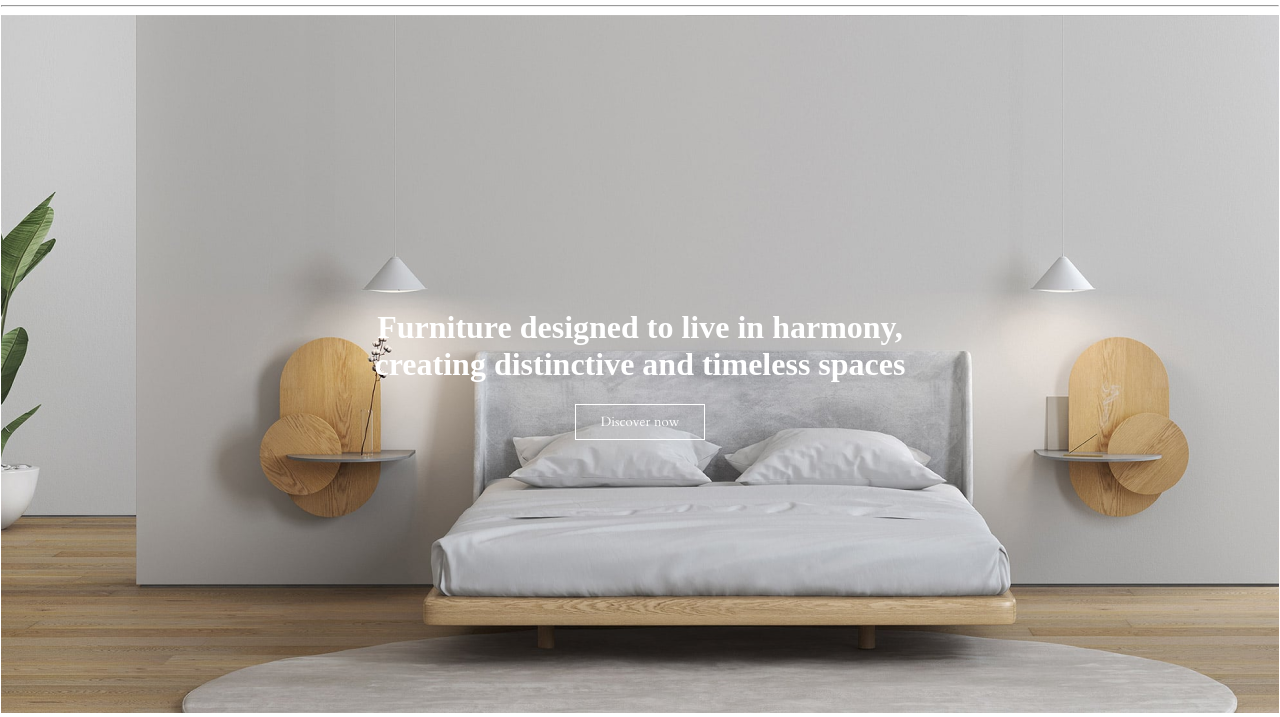
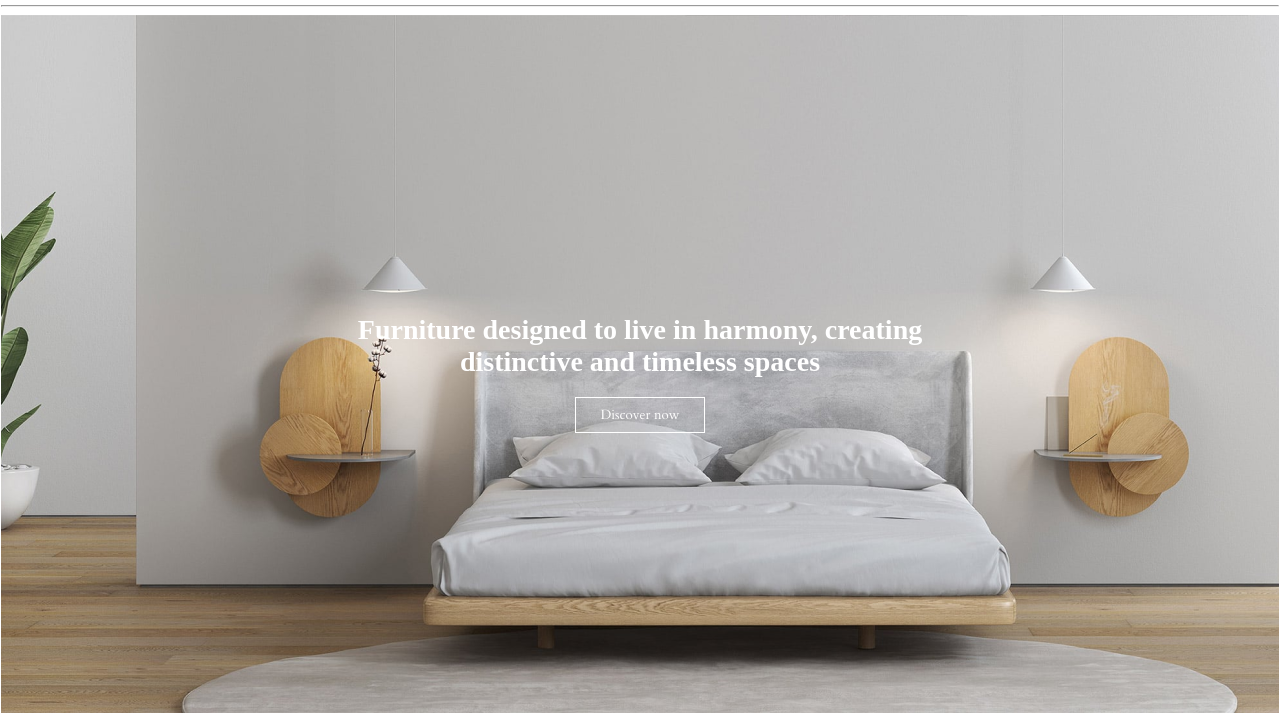
Before and after one commit to Bekbo1sun/course, a plain HTML site: page index.html in a window 1280 px wide. Shown: the part 83-800 px from the top of the page. Drawn offline with Linux system fonts and the light colour scheme.

Commit message:
added font name size thickness inside text-1 class in css

```diff
--- a/style.css
+++ b/style.css
@@ -36,8 +36,11 @@ nav ul li a {
 }
 .text-1 {
   max-width: 640px;
+  color: white;
+  font-family: "Roboto" sans-serif;
+  font-size: 14px;
+  font-weight: 700;
   text-align: center;
-  color: white;
 }
 .text-1 button {
   font-family: "Cardo", serif;
```
